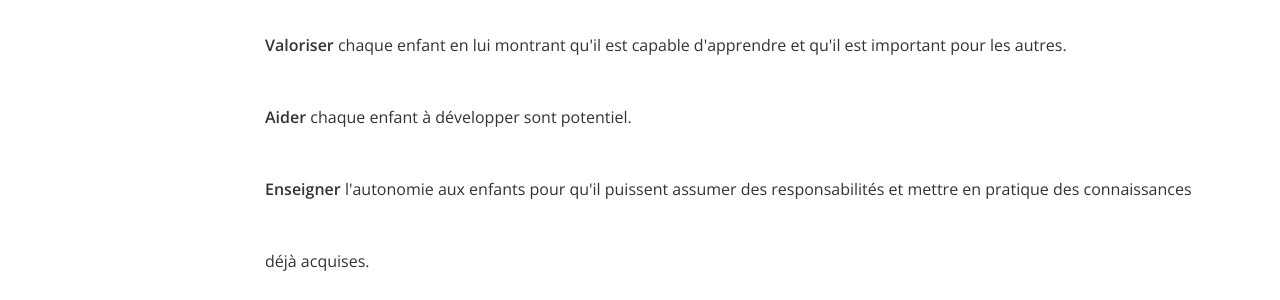
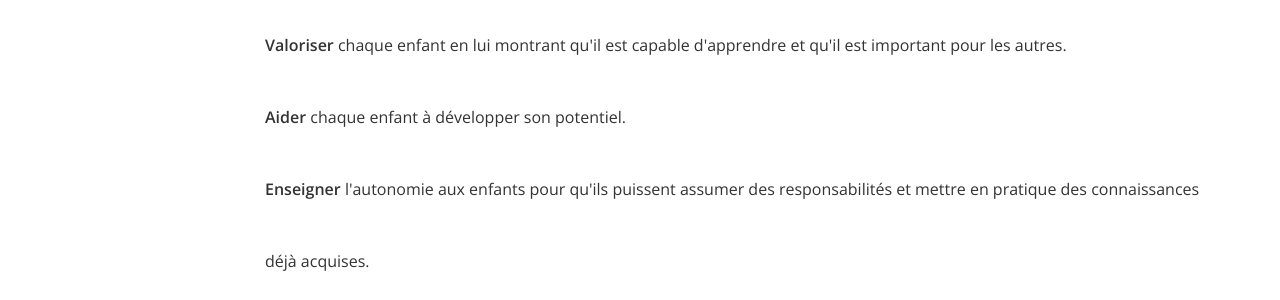
Before and after one commit to midjoule/lifeschool, a Jekyll site: the page built from index.html, in a window 1280 px wide and 900 px high, scrolled down 2792 px. Shown: the part 154-454 px from the top of the window. Built offline with Jekyll 4.4.1, drawn with Linux system fonts in a browser that asks for light colours; nearby versions of some CDN libraries; some web fonts are replaced.

Commit message:
Update index.html

```diff
--- a/index.html
+++ b/index.html
@@ -73,8 +73,8 @@ permalink: /
     <div class="col-md-10 col-md-offset-2 col-sm-12">
       <h2>Mission</h2>
       <p><b>Valoriser</b> chaque enfant en lui montrant qu'il est capable d'apprendre et qu'il est important pour les autres.<br>
-        <b>Aider</b> chaque enfant à développer sont potentiel.<br>
-        <b>Enseigner</b> l'autonomie aux enfants pour qu'il puissent assumer des responsabilités et mettre en pratique des connaissances déjà acquises.<br>
+        <b>Aider</b> chaque enfant à développer son potentiel.<br>
+        <b>Enseigner</b> l'autonomie aux enfants pour qu'ils puissent assumer des responsabilités et mettre en pratique des connaissances déjà acquises.<br>
         <b>Encourager</b> dialogue et échanges entre familles et enseignants.
       </p>
     </div>
```
